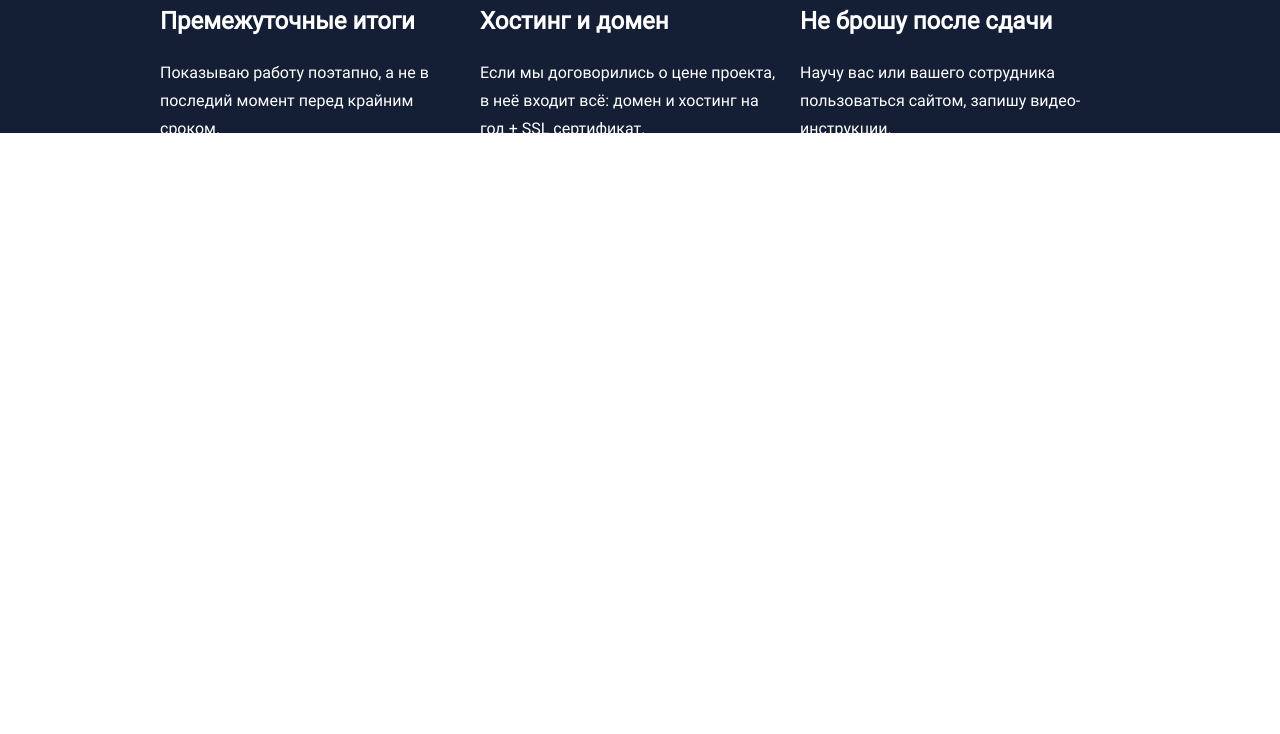
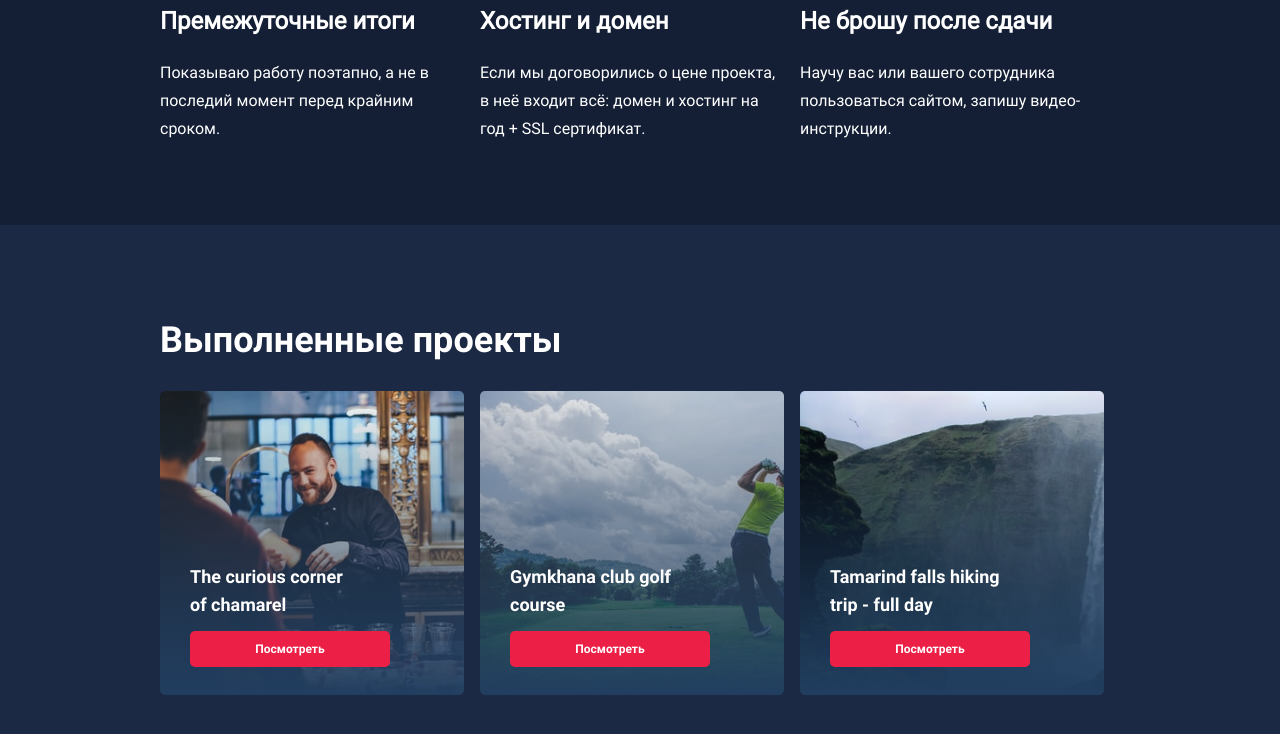
Before and after one commit to cerea62/Keanu-freelancer, a plain HTML site: page index.html in a window 1280 px wide. Shown: the part 1254-1988 px from the top of the page. Before the commit the page ends 1397 px from the top, so only its background shows below. Drawn offline with Linux system fonts and the light colour scheme.

Commit message:
добавлен блок portfolio

```diff
--- a/index.html
+++ b/index.html
@@ -55,7 +55,7 @@
     </section>
     <section class="features">
       <div class="features-items">
-      <h2 class="features__title">Со мной удобно работать</h2>
+      <h2 class="section__title">Со мной удобно работать</h2>
       <div class="features-cards">
         <div class="features-cards__item">
           <img class="features-cards__logo" src="./image/ico/offer-img.png" alt="Картинка">
@@ -96,6 +96,29 @@
       </div>
       </div>
     </section>
+    <section class="portfolio">
+      <div class="porfolio-items">
+        <h2 class="section__title">Выполненные проекты</h2>
+        <div class="portfolio-cards">
+        <div class="portfolio-card">
+          <h3 class="portfolio-card__title">The curious corner
+            of chamarel</h3>
+            <button class="portfolio-card__button">Посмотреть</button>
+        </div>
+        <div class="portfolio-card">
+          <h3 class="portfolio-card__title">Gymkhana club golf
+            course</h3>
+            <button class="portfolio-card__button">Посмотреть</button>
+        </div>
+        <div class="portfolio-card">
+          <h3 class="portfolio-card__title">Tamarind falls hiking
+            trip - full day</h3>
+            <button class="portfolio-card__button">Посмотреть</button>
+        </div>
+      </div>
+      </div>
+
+    </section>
 
   </div>
 
--- a/style/style.css
+++ b/style/style.css
@@ -164,12 +164,11 @@
   flex-direction: column;
   margin: 64px auto 0 auto;
 }
- .features__title {
+ .section__title {
    color: #fff;
    font-family: 'Roboto-Bold';
    font-size: 36px;
    line-height: 42px;
-   max-width: 75%;
  }
 
  .features-cards {
@@ -177,7 +176,7 @@
    flex-wrap: wrap;
    column-gap: 16px;
    row-gap: 72px;
-   margin: 80px auto 0 auto;
+   margin: 80px auto 92px auto;
  }
 
  .features-cards__item {
@@ -204,3 +203,65 @@
    line-height: 28px;
    font-weight: 400;
  }
+ .portfolio {
+  background-color: #1B2944;
+ }
+ .porfolio-items {
+  display:flex;
+  flex-direction: column;
+  max-width: 75%;
+  width: 100%;
+  margin: 64px auto 64px auto;
+ }
+ .portfolio-cards {
+  display: flex;
+  gap: 16px;
+
+ }
+ .portfolio-card {
+  display: flex;
+  flex-direction: column;
+  position: relative;
+  background-image: linear-gradient(to top, #213E60, rgba(196, 196, 196, 0)),
+  url('../image/portfolio1.png');
+  background-size: cover;
+  height: 304px;
+  width: 304px;
+  border-radius: 5px;
+  justify-content: flex-end;
+  }
+  .portfolio-card:nth-child(2) {
+    background-image: linear-gradient(to top, #213E60, rgba(196, 196, 196, 0)),
+    url('../image/portfolio2.png');
+  }
+  .portfolio-card:nth-child(3) {
+    background-image: linear-gradient(to top, #213E60, rgba(196, 196, 196, 0)),
+    url('../image/portfolio3.png');
+  }
+ .portfolio-card__title {
+  color: #fff;
+  font-family: 'Roboto-Bold';
+  font-size: 18px;
+  line-height: 28px;
+  margin-left: 30px;
+  margin-bottom: 76px;
+  width: 170px;
+     }
+
+   .portfolio-card__button {
+    height: 36px;
+    width: 200px;
+    color: #fff;
+    background-color: #EC1F46;
+    border: none;
+    border-radius: 5px;
+    font-family: 'Roboto-Bold';
+    font-size: 12px;
+    line-height: 16px;
+    position: absolute;
+    bottom: 28px;
+    left: 30px;
+   }
+   .portfolio-card__button:hover {
+    box-shadow: 0 4px 2px #EC1F46;
+   }
```
